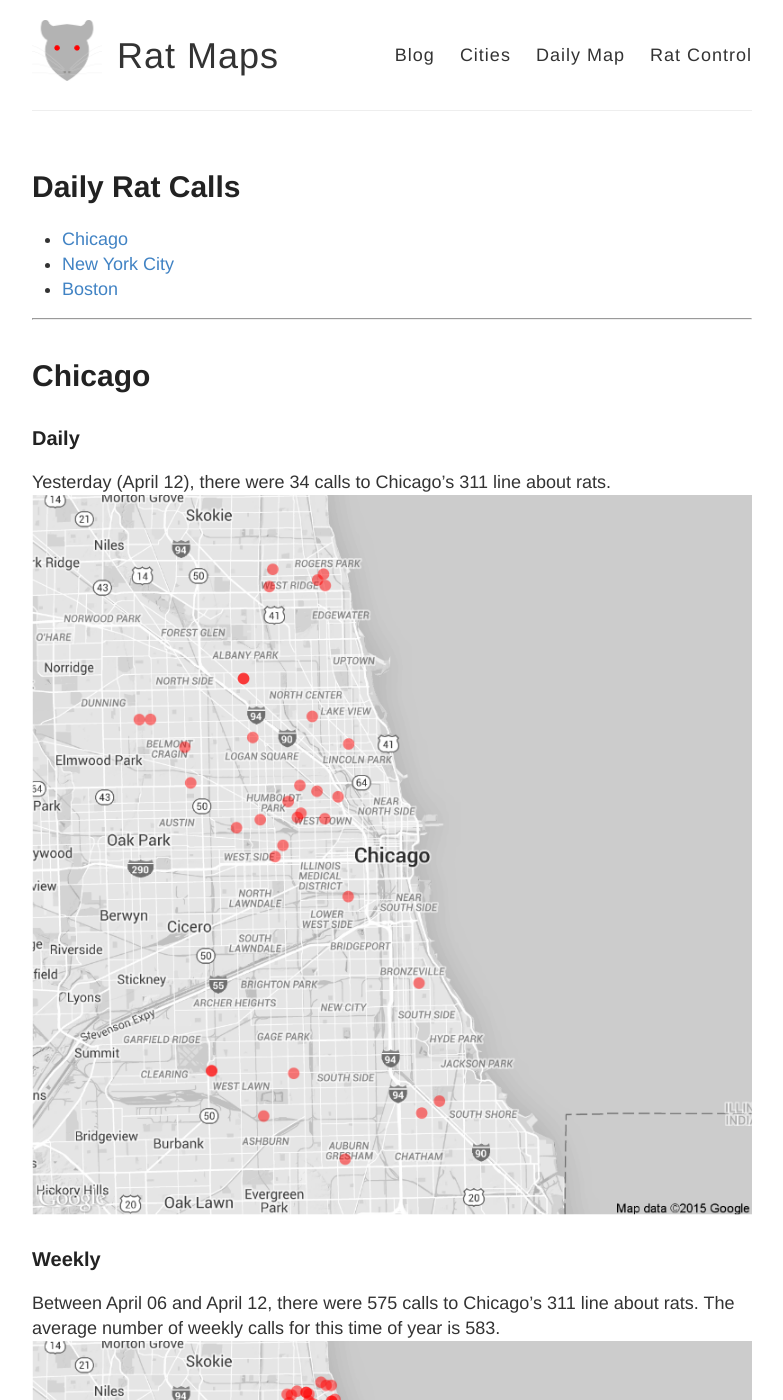
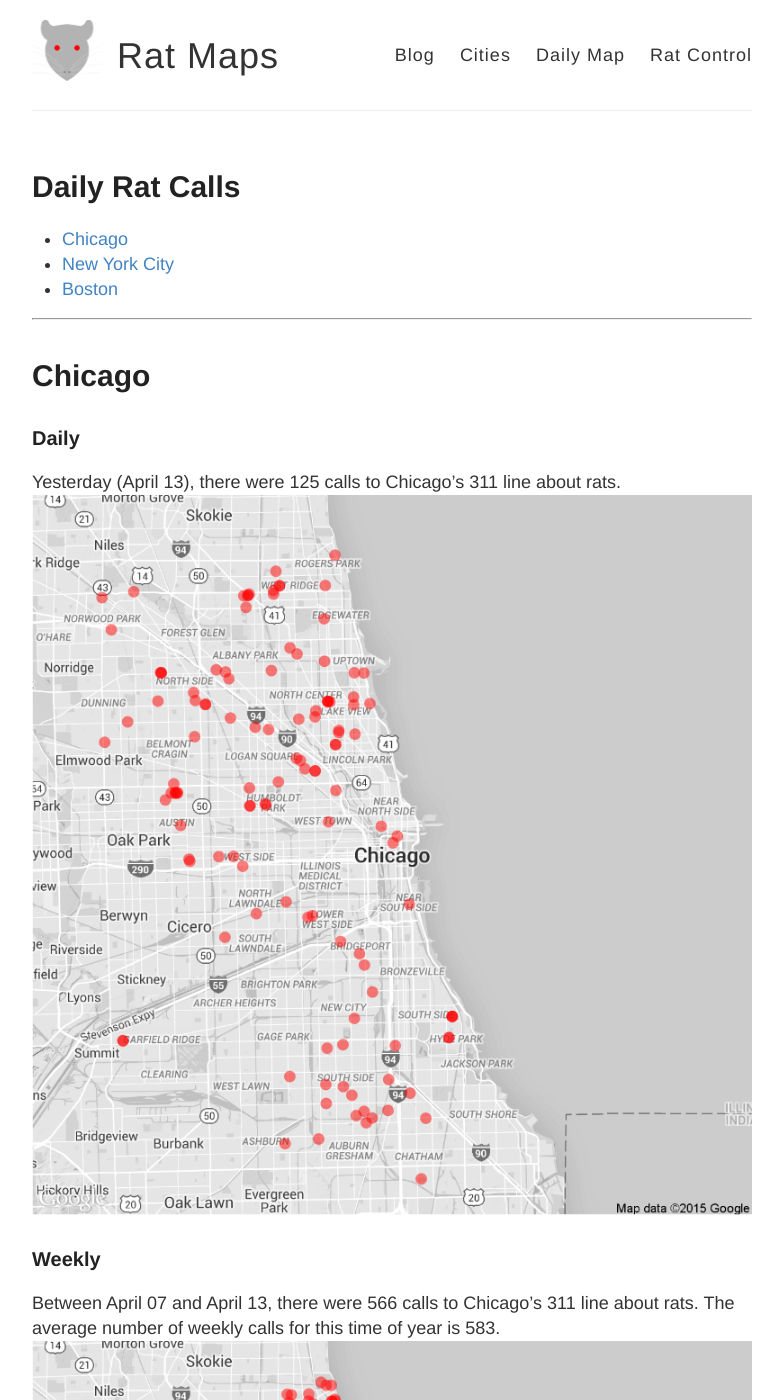
Before and after one commit to DanielHadley/ratmaps, a Jekyll site: the page built from daily.md, in a window 1280 px wide and 1400 px high. Shown: the whole window, without its empty margins (248-1031 px from the left). Built offline with Jekyll 4.4.1, drawn with Linux system fonts in a browser that asks for light colours; comment, search, counter and statistics services are not loaded; some of the changed text lies outside the part shown.

Commit message:
Daily Maps

```diff
--- a/daily.md
+++ b/daily.md
@@ -15,22 +15,22 @@
 
 ### Daily
 
-Yesterday (April 12), there were 34 calls to Chicago's 311 line about rats.
+Yesterday (April 13), there were 125 calls to Chicago's 311 line about rats.
 ![Chicago rat calls to 311 weekly map]({{ site.cityimages }}/daily/Chicago_Rat_Map_Daily.png)
 
 ### Weekly
-Between April 06 and April 12, there were 575 calls to Chicago's 311 line about rats. The average number of weekly calls for this time of year is 583.
+Between April 07 and April 13, there were 566 calls to Chicago's 311 line about rats. The average number of weekly calls for this time of year is 583.
 ![Chicago rat calls to 311 weekly map]({{ site.cityimages }}/daily/Chicago_Rat_Map_Weekly.png)
 ***
 # New York City <a id="nyc"><a>
 
 ### Daily
 
-Yesterday (April 12), there were 5 calls to New York City's 311 line about rats.
+Yesterday (April 13), there were 8 calls to New York City's 311 line about rats.
 ![NYC rat calls to 311 weekly map]({{ site.cityimages }}/daily/NYC_Rat_Map_Daily.png)
 
 ### Weekly
-Between April 06 and April 12, there were 262 calls to New York City's 311 line about rats. The average number of weekly calls for this time of year is 208.
+Between April 07 and April 13, there were 248 calls to New York City's 311 line about rats. The average number of weekly calls for this time of year is 208.
 ![NYC rat calls to 311 weekly map]({{ site.cityimages }}/daily/NYC_Rat_Map_Weekly.png)
 
 Each red dot represents one call about a rat seen in that location. The dots are transparent, so multiple calls from one location will be seen as a solid dot. The usual caveats apply: more calls do not necessarily mean that there are more rats in that location than other parts of the city. A cluster of dots could indicate that one resident is unusually vocal about rodents in his or her neighborhood. Also, more densely populated neighborhoods tend to make more calls to 311.
```
Also changed, not shown: images/pages/daily/Chicago_Rat_Map_Daily.png, images/pages/daily/Chicago_Rat_Map_Weekly.png, images/pages/daily/NYC_Rat_Map_Daily.png, images/pages/daily/NYC_Rat_Map_Weekly.png.
